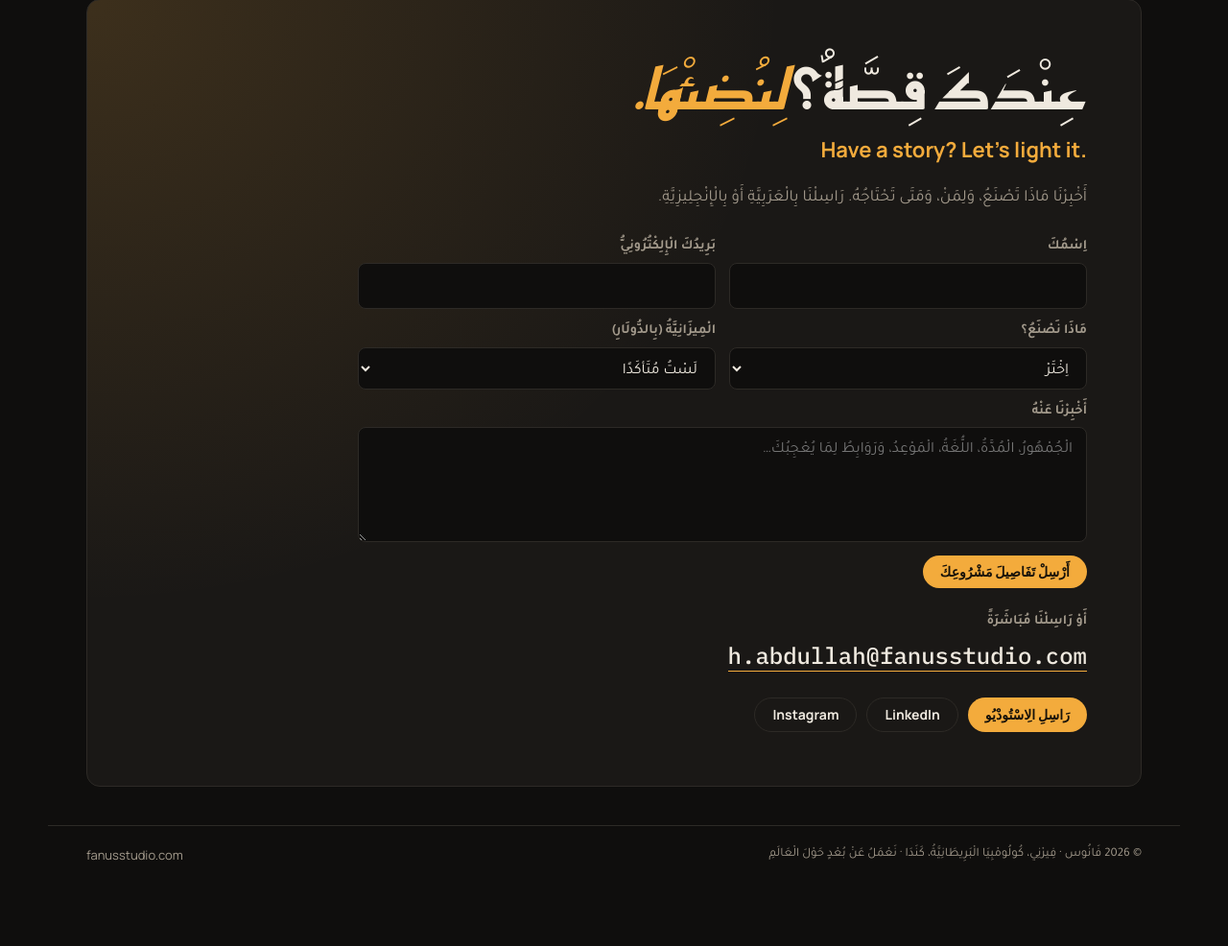
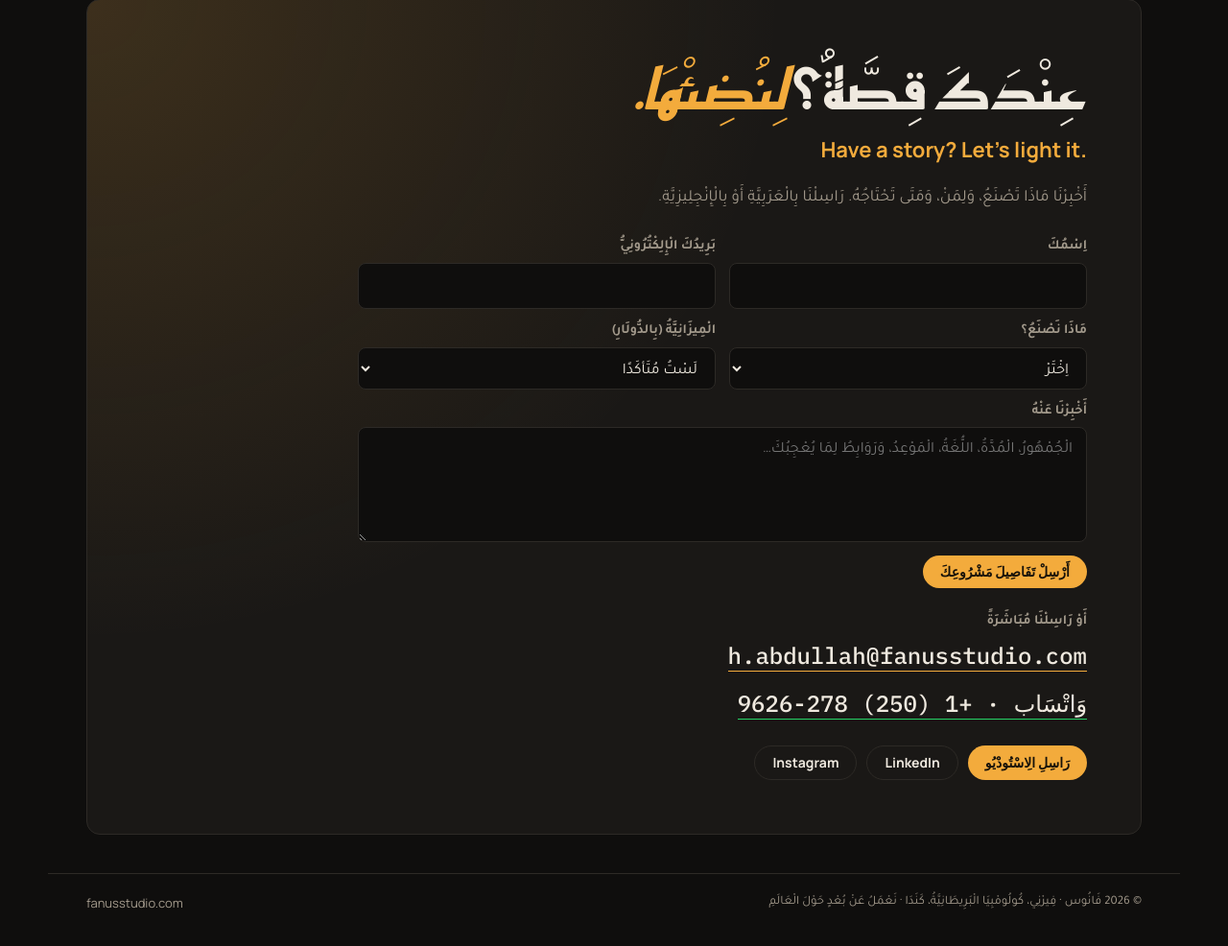
Before and after one commit to marvinhabta/fanusstudio-site, a plain HTML site: page ar/index.html in a window 1280 px wide. Shown: the part 4559-5545 px from the top of the page at 96% size. Before the commit the page ends 5509 px from the top, so only its background shows below. Drawn offline with Linux system fonts and the light colour scheme.

Commit message:
Add files via upload

```diff
--- a/ar/index.html
+++ b/ar/index.html
@@ -230,6 +230,7 @@
     <p class="formok" id="formok" hidden>شُكْرًا لَكَ. وَصَلَتْنَا رِسَالَتُكَ، وَسَنَتَوَاصَلُ مَعَكَ قَرِيبًا.</p>
     <p class="or">أَوْ رَاسِلْنَا مُبَاشَرَةً</p>
     <a class="mail" href="mailto:h.abdullah@fanusstudio.com?subject=%D9%85%D8%B4%D8%B1%D9%88%D8%B9%20%D8%AC%D8%AF%D9%8A%D8%AF%20%D9%84%D9%81%D8%A7%D9%86%D9%88%D8%B3">h.abdullah@fanusstudio.com</a>
+    <p style="margin:14px 0 0"><a class="mail" href="https://wa.me/12502789626?text=%D9%85%D8%B1%D8%AD%D8%A8%D8%A7%D9%8B%20%D9%81%D8%A7%D9%86%D9%88%D8%B3%D8%8C%20%D8%B9%D9%86%D8%AF%D9%8A%20%D9%85%D8%B4%D8%B1%D9%88%D8%B9." target="_blank" rel="noopener" style="border-bottom-color:#25D366">وَاتْسَاب · +1 (250) 278-9626</a></p>
     <div class="links">
       <a class="cta" href="mailto:h.abdullah@fanusstudio.com?subject=%D9%85%D8%B4%D8%B1%D9%88%D8%B9%20%D8%AC%D8%AF%D9%8A%D8%AF%20%D9%84%D9%81%D8%A7%D9%86%D9%88%D8%B3">رَاسِلِ الِاسْتُودْيُو</a>
       <a class="cta ghost en" href="https://www.linkedin.com/company/fanus-studio/" rel="noopener">LinkedIn</a>
```
